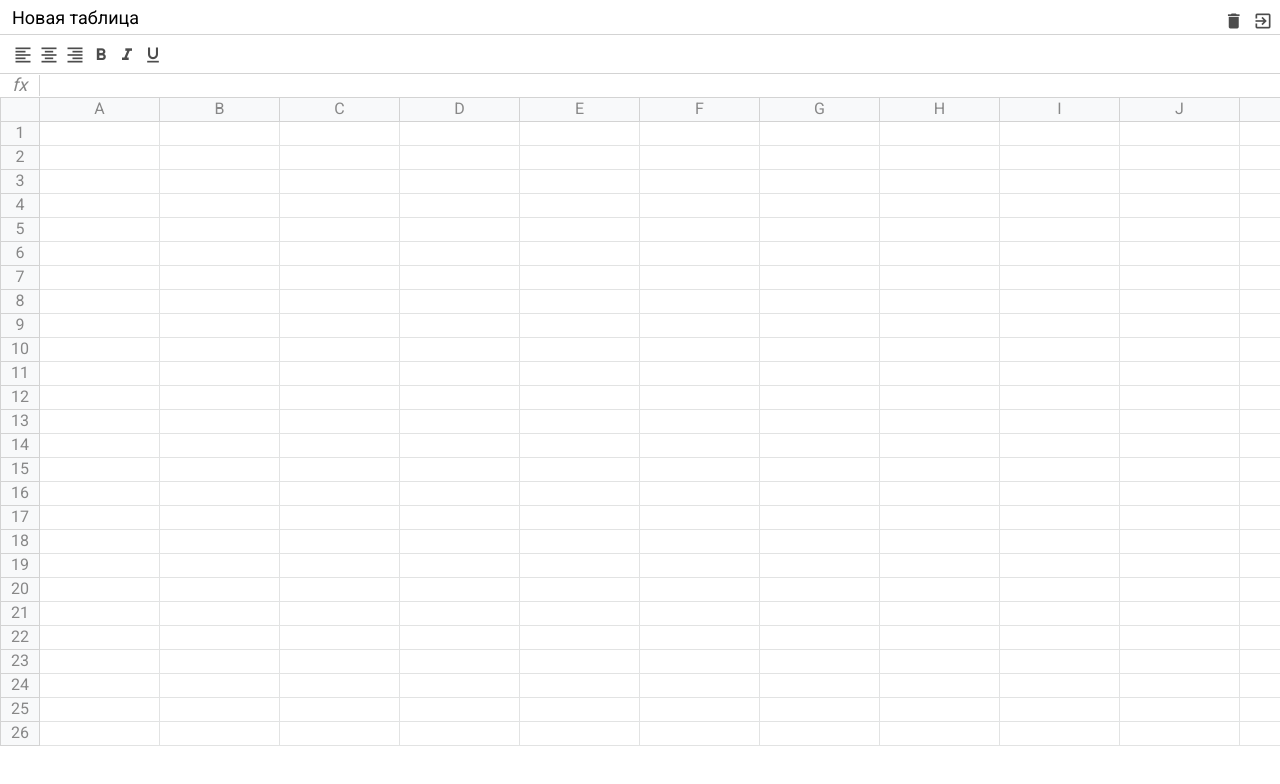
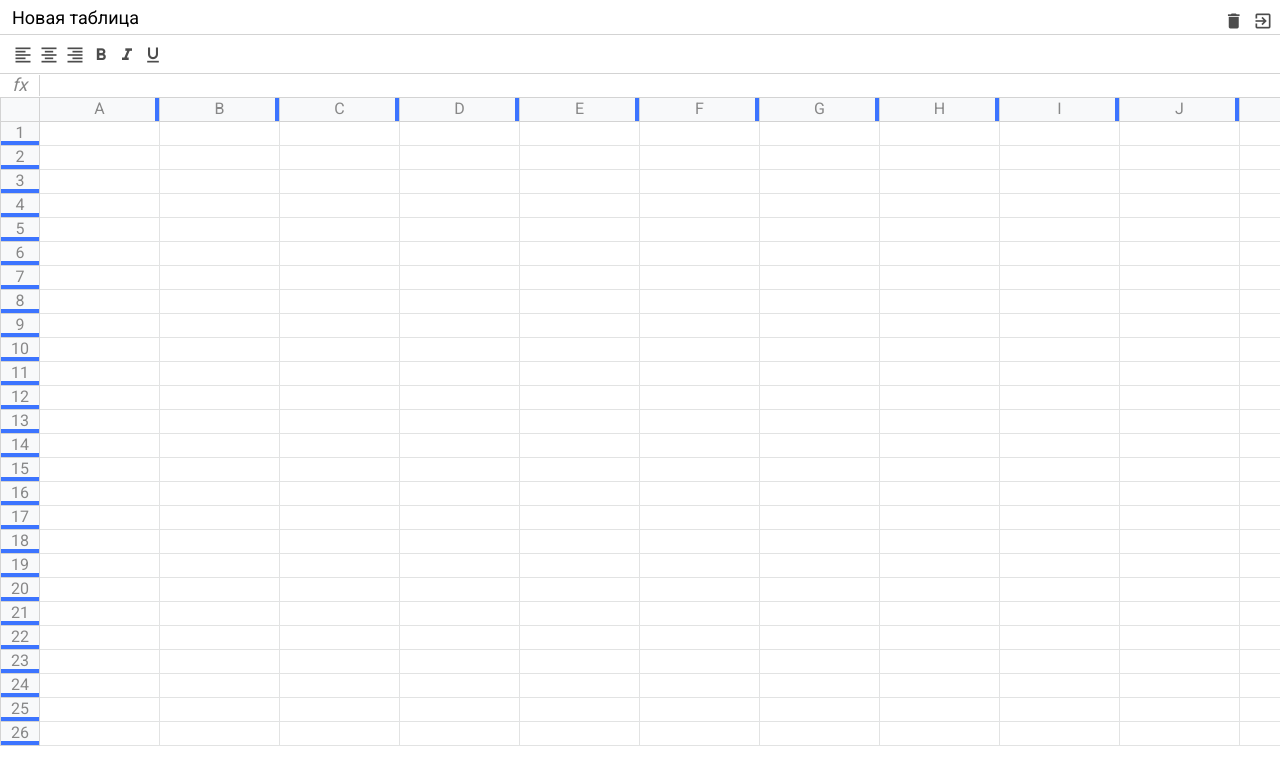
Before and after one commit to glazyrox/excel-js, a website built with webpack: page src/index.html in a window 1280 px wide. Built offline with nearby package versions, Linux system fonts and the light colour scheme.

Commit message:
start resize

```diff
--- a/src/components/table/Table.js
+++ b/src/components/table/Table.js
@@ -4,7 +4,29 @@ import { createTable } from "./table.template";
 export class Table extends ExcelComponent {
     static className = 'excel__table';
 
+    constructor($root) {
+        super($root, {
+            listeners: ['click', 'mousedown', 'mousemove', 'mouseup']
+        })
+    }
+
     toHTML() {
         return createTable(26);
     }
+
+    onClick() {
+        console.log('click!');
+    }
+
+    onMousedown(event) {
+        console.log('mousedown!', event.target);
+    }
+
+    onMousemove() {
+        console.log('mousemov');
+    }
+
+    onMouseup() {
+        console.log('mouseup');
+    }
 }
--- a/src/components/table/table.template.js
+++ b/src/components/table/table.template.js
@@ -4,24 +4,31 @@ const ASCI_CODES = {
 };
 
 function toCell() {
+
     return `
         <div class="cell" contenteditable=""></div>
     `
 }
 
 function toColumn(content) {
+
     return `
         <div class="column">
             ${content}
+            <div class="col-resize"></div>
         </div>
     `
 }
 
 function createRow(content, number = '') {
+    const resizer = number ? `<div class="row-resize"></div>` : '';
 
     return `
         <div class="row">
-            <div class="row__info">${number}</div>
+            <div class="row__info">
+                ${number}
+                ${resizer}
+            </div>
             <div class="row__data">${content}</div>
         </div>
     `
--- a/src/scss/_variables.scss
+++ b/src/scss/_variables.scss
@@ -6,3 +6,4 @@ $row-height: 24px;
 $cell-width: 120px;
 $dashboard-header-height: 64px;
 $border-color: lightgray;
+$primary-color: #3c74ff;
--- a/src/scss/table.scss
+++ b/src/scss/table.scss
@@ -18,6 +18,7 @@
     }
 
     .row__info {
+        position: relative;
         display: flex;
         justify-content: center;
         align-items: center;
@@ -34,6 +35,7 @@
 
     .column {
         display: flex;
+        position: relative;
         justify-content: center;
         align-items: center;
         background: #f8f9fa;
@@ -59,8 +61,32 @@
 
         &.selected {
             border: none;
-            outline: 2px solid #3c74ff;
+            outline: 2px solid $primary-color;
             z-index: 2;
         }
     }
+
+    .row-resize, .col-resize {
+        position: absolute;
+        bottom: 0;
+        right: 0;
+
+        // opacity: 0;
+        background: $primary-color;
+
+        &:hover {
+            opacity: 1;
+            cursor: col-resize;
+        }
+    }
+
+    .col-resize {
+        top: 0;
+        width: 4px;
+    }
+
+    .row-resize {
+        left: 0;
+        height: 4px;
+    }
 }
```
